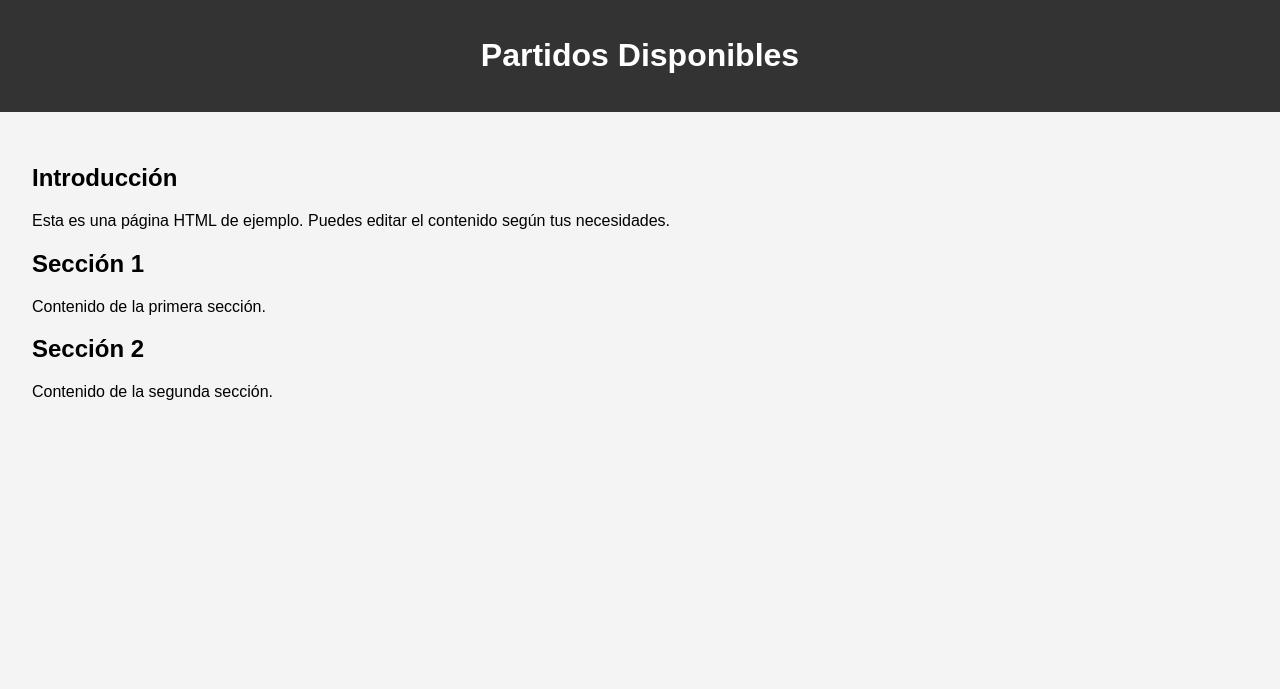
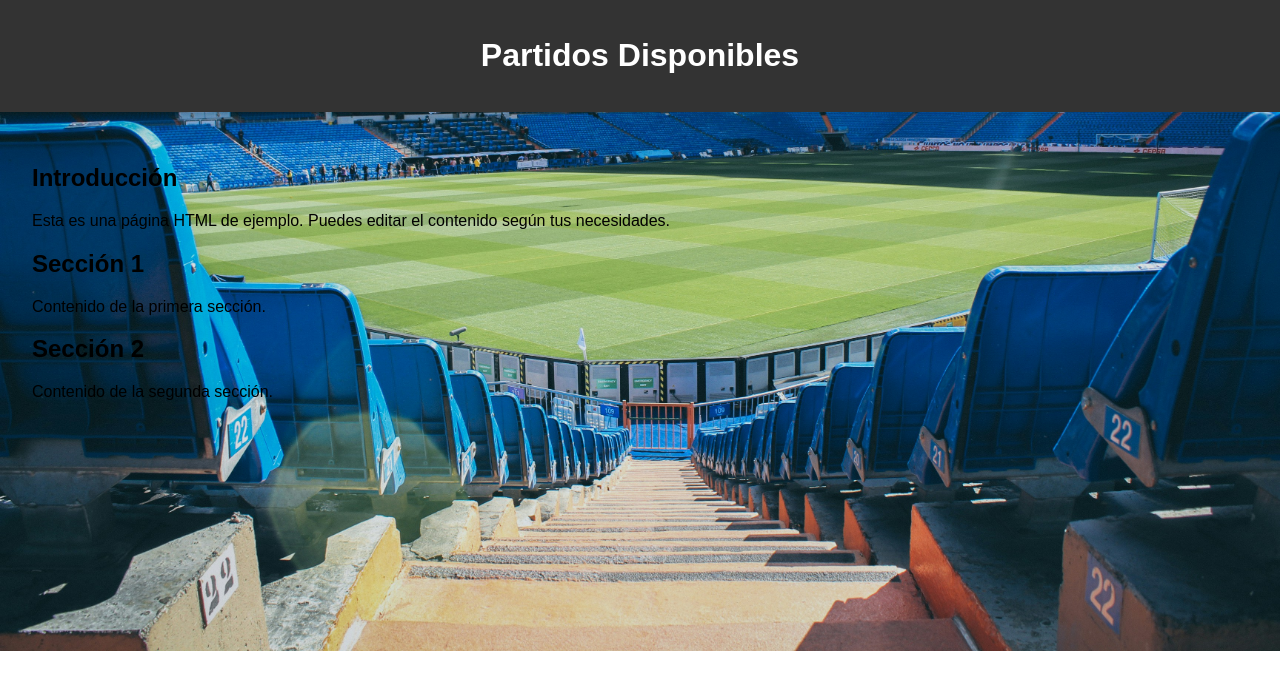
Before and after one commit to A-Josp/Avance_Sistema, a PHP site: page /mercado.php in a window 1280 px wide. Shown: the top 689 px of the page. Run offline with PHP 8.4, Linux system fonts and the light colour scheme; the visitor is signed in with stand-in values (Sample User, id 1).

Commit message:
Add files via upload

```diff
--- a/mercado.php
+++ b/mercado.php
@@ -18,13 +18,16 @@ if(!isset($_SESSION['users'])){
     <meta charset="UTF-8">
     <meta name="viewport" content="width=device-width, initial-scale=1.0">
     <title>Mercado</title>
-    <link rel="icon" href="assets/images/favicon.ico" type="image/x-icon">
+    <link rel="icon" href="assets/images/favicon-new.ico" type="image/x-icon">
     <style>
         body {
             font-family: Arial, sans-serif;
             margin: 0;
             padding: 0;
-            background-color: #f4f4f4;
+            background-image: url('assets/images/vs.jpg');
+            background-size: cover;
+            background-repeat: no-repeat;
+            background-position: center center;
         }
         header {
             background-color: #333;
```
